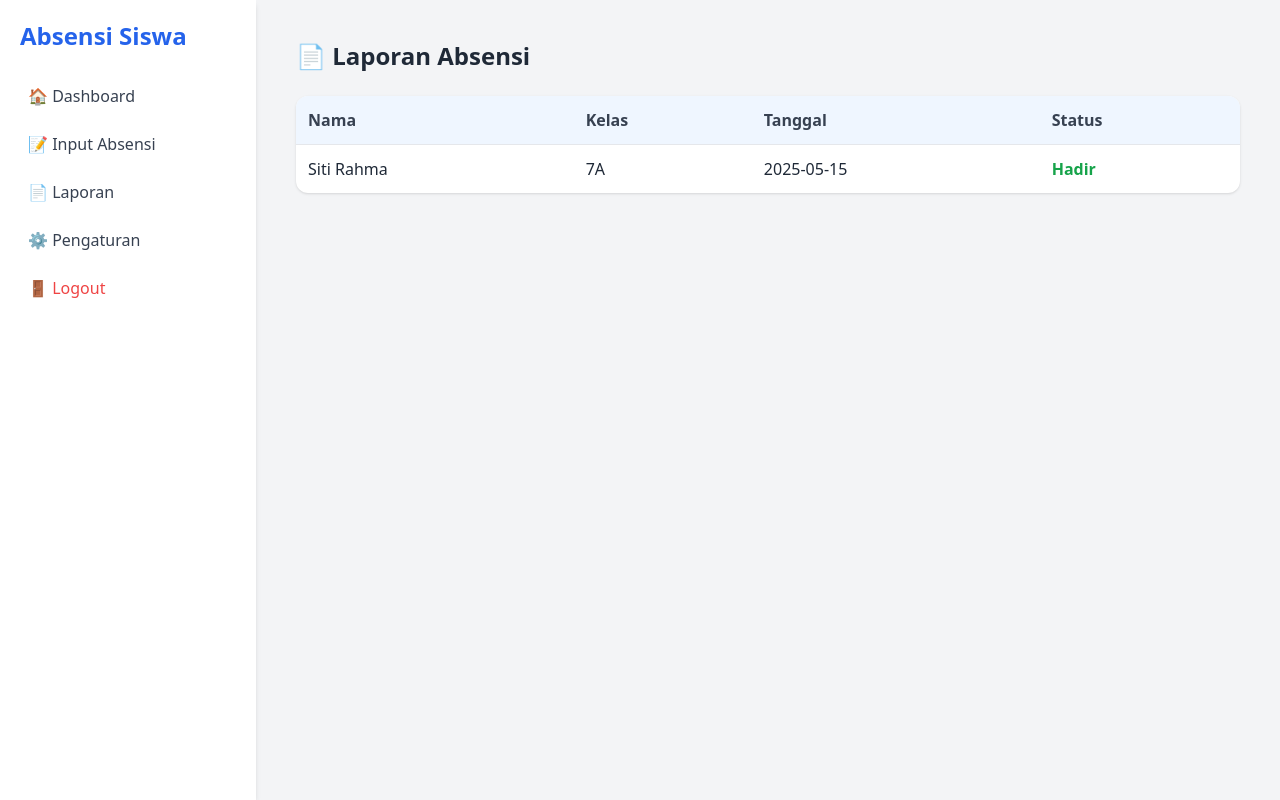
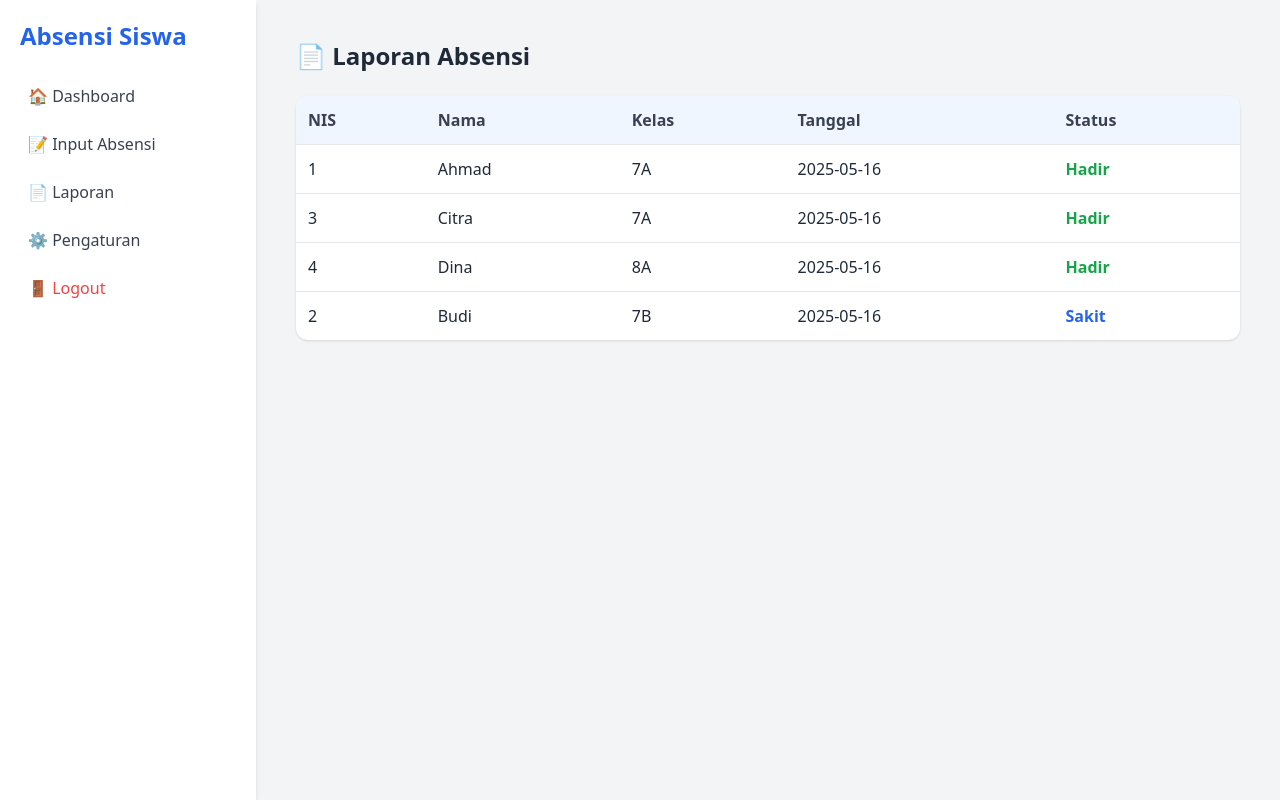
Before and after one commit to Ink785/Absensi, a Flask app: page /laporan in a window 1280 px wide. Run offline with Flask 3, Linux system fonts and the light colour scheme; some libraries are stand-ins or nearby versions.

Commit message:
update laporan

```diff
--- a/absensi.csv
+++ b/absensi.csv
@@ -1,5 +1,5 @@
 kelas,nis,nama,tanggal,status
+7A,1,Ahmad,2025-05-16,Hadir
 7A,3,Citra,2025-05-16,Hadir
-7A,3,Citra,2025-05-16,Hadir
-7B,2,Budi,2025-05-16,Hadir
-7A,1,Ahmad,2025-05-16,Hadir
+8A,4,Dina,2025-05-16,Hadir
+7B,2,Budi,2025-05-16,Sakit
--- a/app.py
+++ b/app.py
@@ -112,7 +112,9 @@ def input_absensi():
 
 @app.route('/laporan')
 def laporan():
-    return render_template('laporan.html')
+    data_absensi = baca_semua_absensi()
+    return render_template('laporan.html', data_absensi=data_absensi)
+
 
 # @app.route('/pengaturan')
 # def pengaturan():
--- a/templates/laporan.html
+++ b/templates/laporan.html
@@ -19,6 +19,7 @@
         <table class="min-w-full text-left">
           <thead class="bg-blue-50 text-gray-700">
             <tr>
+              <th class="p-3">NIS</th>
               <th class="p-3">Nama</th>
               <th class="p-3">Kelas</th>
               <th class="p-3">Tanggal</th>
@@ -26,13 +27,31 @@
             </tr>
           </thead>
           <tbody>
-            <!-- Data dummy -->
-            <tr class="border-t">
-              <td class="p-3">Siti Rahma</td>
-              <td class="p-3">7A</td>
-              <td class="p-3">2025-05-15</td>
-              <td class="p-3 text-green-600 font-semibold">Hadir</td>
+            {% for absensi in data_absensi %}
+            <tr class="border-t hover:bg-gray-50">
+              <td class="p-3">{{ absensi.nis }}</td>
+              <td class="p-3">{{ absensi.nama }}</td>
+              <td class="p-3">{{ absensi.kelas }}</td>
+              <td class="p-3">{{ absensi.tanggal }}</td>
+              <td class="p-3 font-semibold
+                {% if absensi.status.lower() == 'hadir' %}
+                  text-green-600
+                {% elif absensi.status.lower() == 'izin' %}
+                  text-yellow-600
+                {% elif absensi.status.lower() == 'sakit' %}
+                  text-blue-600
+                {% else %}
+                  text-red-600
+                {% endif %}
+              ">
+                {{ absensi.status }}
+              </td>
             </tr>
+            {% else %}
+            <tr>
+              <td class="p-3 text-center text-gray-500" colspan="5">Belum ada data absensi</td>
+            </tr>
+            {% endfor %}
           </tbody>
         </table>
       </div>
```
